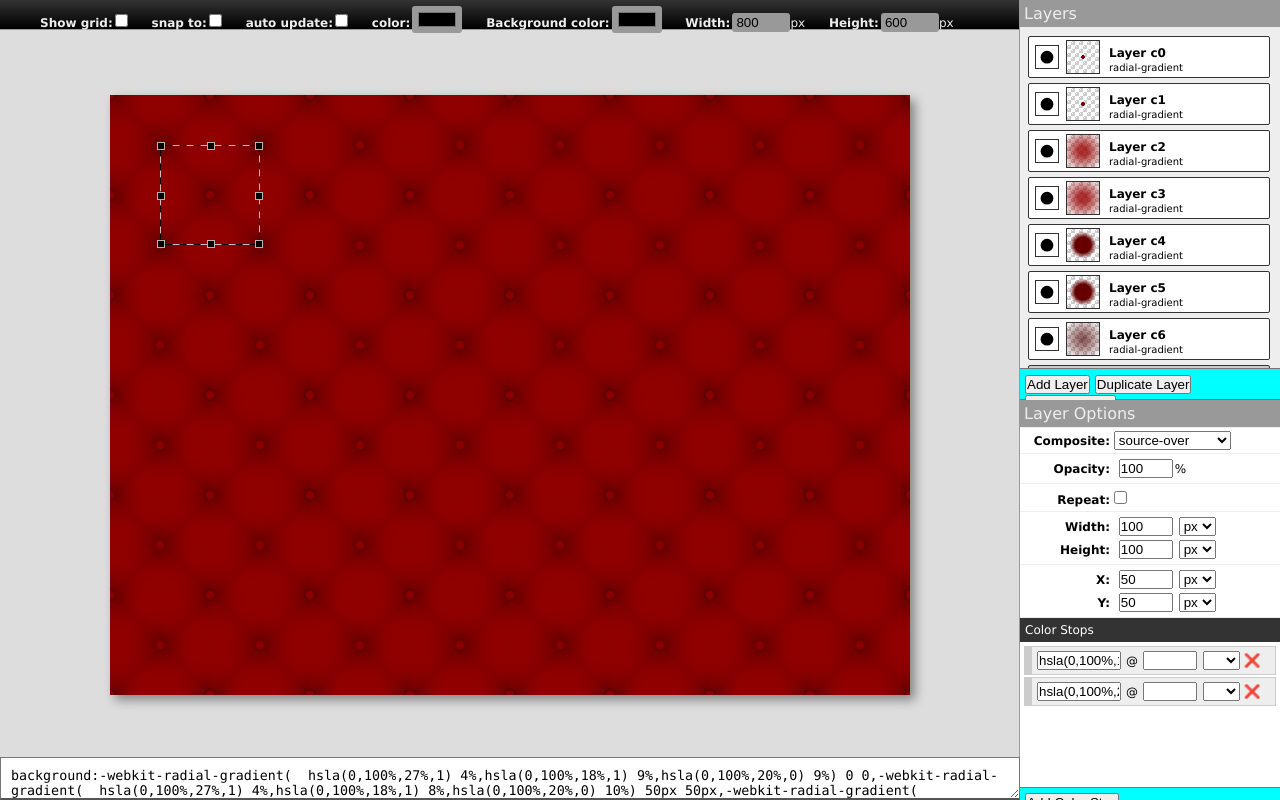
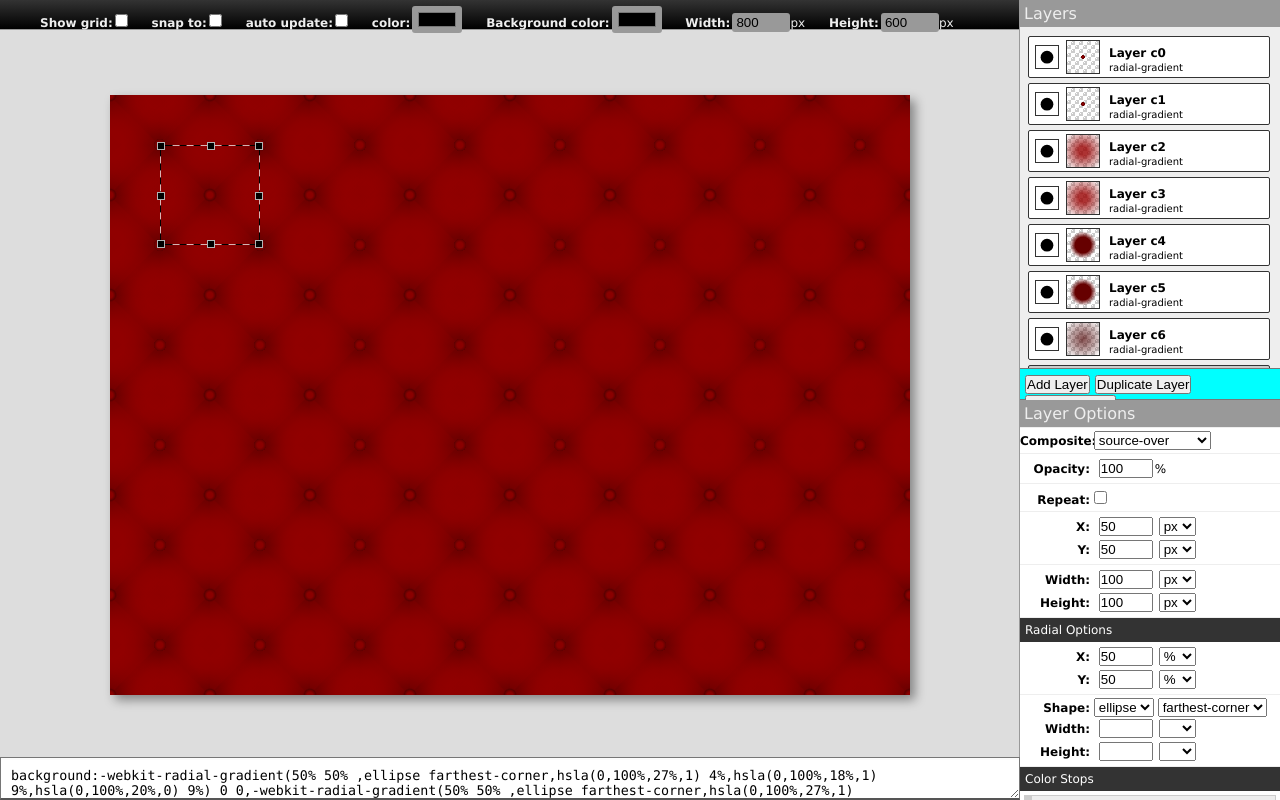
Before and after one commit to glan/CSS-Patterns-Workbench, a plain HTML site: page index.html in a window 1280 px wide. Both pictures are taken after a click on the element 1150 px from the left and 397 px from the top of the page. Drawn offline with Linux system fonts and the light colour scheme.

Commit message:
Added Radial Options

```diff
--- a/css/infopanel.css
+++ b/css/infopanel.css
@@ -24,7 +24,7 @@
 }
 
 #info-panel label {
-    width: 90px;
+    width: 70px;
     display: inline-block;
     text-align: right;
     font-weight: bold;
--- a/index.html
+++ b/index.html
@@ -77,6 +77,24 @@
                 </ul>
                 <ul>
                     <li>
+                        <label for="info_position_x">x</label>
+                        <input id="info_position_x" type="number" />
+                        <select id="info_position_x_unit">
+                            <option>%</option>
+                            <option>px</option>
+                        </select>
+                    </li>
+                    <li>
+                        <label for="info_position_y">y</label>
+                        <input id="info_position_y" type="number" />
+                        <select id="info_position_y_unit">
+                            <option>%</option>
+                            <option>px</option>
+                        </select>
+                    </li>
+                </ul>
+                <ul>
+                    <li>
                         <label for="info_size_width">Width</label>
                         <input id="info_size_width" type="number" min="1" />
                         <select id="info_size_width_unit">
@@ -93,25 +111,59 @@
                         </select>
                     </li>
                 </ul>
+            </fieldset>
+            <fieldset class="radial-options">
+                <legend>Radial Options</legend>
                 <ul>
                     <li>
-                        <label for="info_position_x">x</label>
-                        <input id="info_position_x" type="number" />
-                        <select id="info_position_x_unit">
+                        <label for="info_radial_position_x">x</label>
+                        <input id="info_radial_position_x" type="number"/>
+                        <select id="info_radial_position_x_units">
                             <option>%</option>
                             <option>px</option>
                         </select>
                     </li>
                     <li>
-                        <label for="info_position_y">y</label>
-                        <input id="info_position_y" type="number" />
-                        <select id="info_position_y_unit">
+                        <label for="info_radial_position_y">y</label>
+                        <input id="info_radial_position_y" type="number"/>
+                        <select id="info_radial_position_y_units">
                             <option>%</option>
                             <option>px</option>
                         </select>
-
                     </li>
-                </li>
+                </ul>
+                <ul>
+                    <li>
+                        <label for="info_radial_shape">shape</label>
+                        <select id="info_radial_shape">
+                            <option value="circle">circle</option>
+                            <option value="ellipse">ellipse</option>
+                            <option value="">…</option>
+                        </select>
+                        <select id="info_radial_size">
+                            <option>closest-side</option>
+                            <option>closest-corner</option>
+                            <option>farthest-side</option>
+                            <option>farthest-corner</option>
+                        </select>
+                    </li>
+                     <li>
+                        <label for="info_radial_size_width">width</label>
+                        <input id="info_radial_size_width" type="number"/>
+                        <select id="info_radial_size_width_units">
+                            <option>%</option>
+                            <option>px</option>
+                        </select>
+                    </li>
+                    <li>
+                        <label for="info_radial_size_height">height</label>
+                        <input id="info_radial_size_height" type="number"/>
+                        <select id="info_radial_size_height_units">
+                            <option>%</option>
+                            <option>px</option>
+                        </select>
+                    </li>
+                </ul>
             </fieldset>
             <fieldset class="colorstops">
                 <legend>Color Stops</legend>
@@ -120,6 +172,9 @@
                 <div class="man_tools">
                     <button id="info_add_colorstop">Add Color Stop</button>
                 </div>
+            </fieldset>
+                        <fieldset class="linear-options">
+                <legend>Linear Options</legend>
             </fieldset>
         </div>
     </div>
--- a/js/main.js
+++ b/js/main.js
@@ -26,6 +26,11 @@ require(['jquery',
             layerList.selectedLayer.attributes.opacity = event.opacity;
             layerList.selectedLayer.attributes.composite = event.composite;
             layerList.selectedLayer.attributes.image.colorStops = event.colorStops;
+            layerList.selectedLayer.attributes.image.position = event.image.position.x + ' ' + event.image.position.y;
+            layerList.selectedLayer.attributes.image.shape = event.image.shape ;
+            layerList.selectedLayer.attributes.image.size = event.image.size;
+            layerList.selectedLayer.attributes.image.width = event.image.width;
+            layerList.selectedLayer.attributes.image.height = event.image.height;
             layerList.selectedLayer.trigger('update');
         } else if (event.type === 'marquee_move' || event.type === 'marquee_resize') {
             layerList.selectedLayer.setRect(event.rect);
--- a/js/models/GradientRadial.js
+++ b/js/models/GradientRadial.js
@@ -1,18 +1,32 @@
-define('models/GradientRadial', function () {
+define('models/GradientRadial', ['models/Length'], function (Length) {
 
     function GradientRadial(name, repeating, position, direction, shape, size, colorStops) {
         this.name = name;
-        this.position = (position) ? position : '';
-        this.shape = (shape) ? shape : '';
-        this.size = (size) ? size : '';
+        this.position = (position && position !== 'center') ? position : '50% 50%';
+        this.width = new Length().parseLength(shape);
+        this.height = new Length().parseLength(size);
+        this.shape = (shape) ? ((this.width.getValue() !== null) ? '' : shape) : 'ellipse';
+        this.size = (size && this.height.getValue() === null) ? size : 'farthest-corner';
         this.direction = (direction) ? direction : '';
         this.colorStops = colorStops;
         this.repeating = repeating;
     }
 
     GradientRadial.prototype = {
+        getPosition : function () {
+            var pos_regexp = /((?:-?[0-9]*\.?[0-9]+)(?:%|px|mm|cm|in|em|rem|en|ex|ch|vm|vw|vh)|0)\s*((?:-?[0-9]*\.?[0-9]+)(?:%|px|mm|cm|in|em|rem|en|ex|ch|vm|vw|vh)|0)/g,
+                position = pos_regexp.exec(this.position);
+            return {
+                x: new Length().parseLength(position[1]),
+                y: new Length().parseLength(position[2])
+            };
+        },
+
         toString : function (alpha) {
-            return '-webkit-' + ((this.repeating) ? 'repeating-' : '') + this.name + '(' + this.position + ' ' + this.direction + ((this.position||this.direction) ? ',' : '') + this.shape + ' ' + this.size + ((this.shape||this.size) ? ',' : '') + this.colorStops.toString(alpha) + ')';
+            return '-webkit-' + ((this.repeating) ? 'repeating-' : '') + this.name + '(' +
+            this.position + ' ' + this.direction + ((this.position||this.direction) ? ',' : '') +
+            ((this.shape) ? this.shape : this.width) +  ' ' +
+            ((this.shape) ? this.size : this.height) + ((this.shape||this.size||this.width||this.height) ? ',' : '') + this.colorStops.toString(alpha) + ')';
         }
     }
 
--- a/js/models/Length.js
+++ b/js/models/Length.js
@@ -20,7 +20,9 @@ define('models/Length', function () {
         },
         parseLength : function (str) {
             var result = (''+str).match(this.regexp);
-            if (result && result[1] && result[2]) {
+            if (result && result[0] === '0') {
+                this.value = 0;
+            } else if (result && result[1] && result[2]) {
                 this.value = 1 * result[1];
                 this.unit = result[2];
             }
--- a/js/util/regexp.js
+++ b/js/util/regexp.js
@@ -74,10 +74,11 @@ define('util/regexp', function () {
         linearGradient : /repeating-linear-gradient|linear-gradient/
     }, 'g');
 
-    regex.radialGradient = RegExp.create('(?:-webkit-)?({{radialGradient}})\\(\\s*(?:({{position}})?\\s*({{direction}})?\\s*,)?\\s*(?:({{size}}|{{shape})?\\s*({{size}}|{{shape}})?\\s*,)?\\s*({{colorstop}}\\s*(?:,\\s*{{colorstop}}\\s*)+)\\)\\s*({{position}})?', {
+    regex.radialGradient = RegExp.create('(?:-webkit-)?({{radialGradient}})\\(\\s*(?:({{position}})?\\s*({{direction}})?\\s*,)?\\s*(?:({{size}}|{{shape}}|{{length}})?\\s*({{size}}|{{shape}}|{{length}})?\\s*,)?\\s*({{colorstop}}\\s*(?:,\\s*{{colorstop}}\\s*)+)\\)\\s*({{position}})?', {
         direction: regex.direction,
         colorStop: regex.colorStop,
         position : regex.position,
+        length : regex.length,
         size : /closest-side|closest-corner|farthest-side|farthest-corner|contain|cover/,
         shape: /ellipse|circle/,
         radialGradient : /repeating-radial-gradient|radial-gradient/
--- a/js/views/LayerAttributesPanel.js
+++ b/js/views/LayerAttributesPanel.js
@@ -68,6 +68,22 @@ define('views/LayerAttributesPanel', ['models/Rect' ,'models/ColorStops', 'model
             document.getElementById('info_layer_opacity').value = Math.round(layer.attributes.opacity * 100);
             document.getElementById('info_layer_opacity_range').value = Math.round(layer.attributes.opacity * 100);
 
+            document.getElementById('info_radial_shape').value = layer.attributes.image.shape;
+            document.getElementById('info_radial_size').value = layer.attributes.image.size;
+
+            document.getElementById('info_radial_position_x').value = layer.attributes.image.getPosition().x.getValue();
+            document.getElementById('info_radial_position_x_units').value =layer.attributes.image.getPosition().x.getUnit();
+
+            document.getElementById('info_radial_position_y').value = layer.attributes.image.getPosition().y.getValue();
+            document.getElementById('info_radial_position_y_units').value = layer.attributes.image.getPosition().y.getUnit();
+
+            document.getElementById('info_radial_size_width').value = layer.attributes.image.width.getValue();
+            document.getElementById('info_radial_size_width_units').value =layer.attributes.image.width.getUnit();
+
+            document.getElementById('info_radial_size_height').value = layer.attributes.image.height.getValue();
+            document.getElementById('info_radial_size_height_units').value = layer.attributes.image.height.getUnit();
+
+
             var template = document.querySelector('#templates>.colorstop');
             document.getElementById('info_layer_stops').innerHTML = '';
             layer.attributes.image.colorStops.getColorStops().forEach(function(colorStop) {
@@ -85,10 +101,10 @@ define('views/LayerAttributesPanel', ['models/Rect' ,'models/ColorStops', 'model
             if ((event.type !== 'change') || (event.target.className !== 'color' && event.target.className !== 'stop')) {
                 var spawnEvent = document.createEvent('UIEvents'),
                     rect = new Rect({
-                        width: new Length().parseLength(document.getElementById('info_size_width').value + document.getElementById('info_size_width_unit').value),
-                        height: new Length().parseLength(document.getElementById('info_size_height').value + document.getElementById('info_size_height_unit').value),
-                        left: new Length().parseLength(document.getElementById('info_position_x').value + document.getElementById('info_position_x_unit').value),
-                        top: new Length().parseLength(document.getElementById('info_position_y').value + document.getElementById('info_position_y_unit').value)
+                        width: document.getElementById('info_size_width').value + document.getElementById('info_size_width_unit').value,
+                        height: document.getElementById('info_size_height').value + document.getElementById('info_size_height_unit').value,
+                        left: document.getElementById('info_position_x').value + document.getElementById('info_position_x_unit').value,
+                        top: document.getElementById('info_position_y').value + document.getElementById('info_position_y_unit').value
                     });
 
                 spawnEvent.initUIEvent('infopanel_update', true, true, window, 1);
@@ -96,6 +112,15 @@ define('views/LayerAttributesPanel', ['models/Rect' ,'models/ColorStops', 'model
                 spawnEvent.repeating = document.getElementById('info_repeating').checked;
                 spawnEvent.composite = document.getElementById('info_layer_composite').value;
                 spawnEvent.opacity = document.getElementById('info_layer_opacity').value / 100;
+
+                spawnEvent.image = {};
+                spawnEvent.image.position = {};
+                spawnEvent.image.position.x = new Length().parseLength(document.getElementById('info_radial_position_x').value + document.getElementById('info_radial_position_x_units').value);
+                spawnEvent.image.position.y = new Length().parseLength(document.getElementById('info_radial_position_y').value + document.getElementById('info_radial_position_y_units').value);
+                spawnEvent.image.shape = document.getElementById('info_radial_shape').value;
+                spawnEvent.image.size = document.getElementById('info_radial_size').value;
+                spawnEvent.image.width = new Length().parseLength(document.getElementById('info_radial_size_width').value + document.getElementById('info_radial_size_width_units').value);
+                spawnEvent.image.height = new Length().parseLength(document.getElementById('info_radial_size_height').value + document.getElementById('info_radial_size_height_units').value);
 
                 spawnEvent.colorStops = new ColorStops();
                 $('#info-panel .colorstops .colorstop').each(function(e, el) {
```
